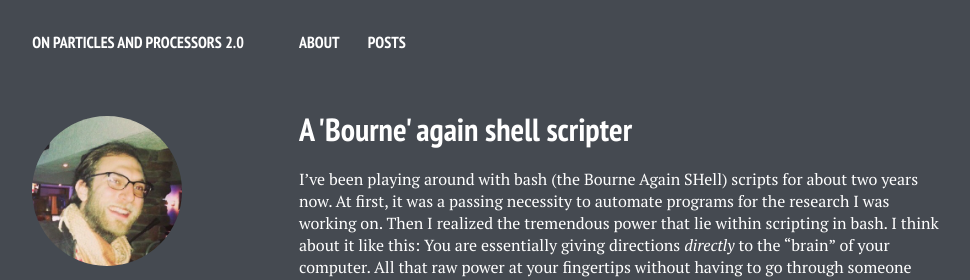
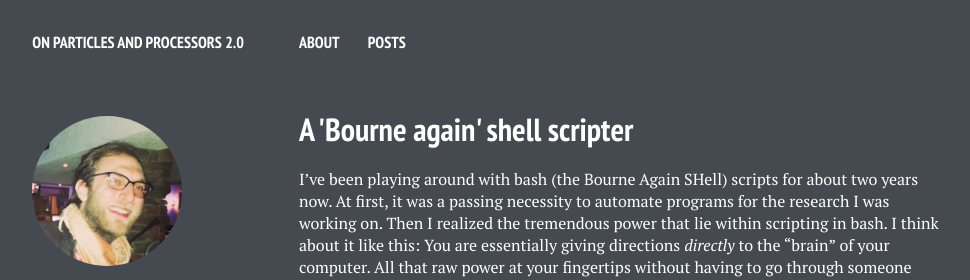
Before and after one commit to lmarkley/lmarkley.github.io, a Jekyll site: the page built from _posts/2015-07-11-Nmap-and-other-things.markdown, in a window 1280 px wide. Shown: the top 280 px of the page, without its empty margins (21-991 px from the left). Built offline with Jekyll 4.4.1, drawn with Linux system fonts in a browser that asks for light colours; nearby versions of some CDN libraries; some of the changed text lies outside the part shown.

Commit message:
very small change. moved quote.

```diff
--- a/_posts/2015-07-11-Nmap-and-other-things.markdown
+++ b/_posts/2015-07-11-Nmap-and-other-things.markdown
@@ -1,6 +1,6 @@
 ---
 layout: post
-title: "A 'Bourne' again shell scripter"
+title: "A 'Bourne again' shell scripter"
 date: 2015-07-11T17:14:00-04:00
 ---
 
```
